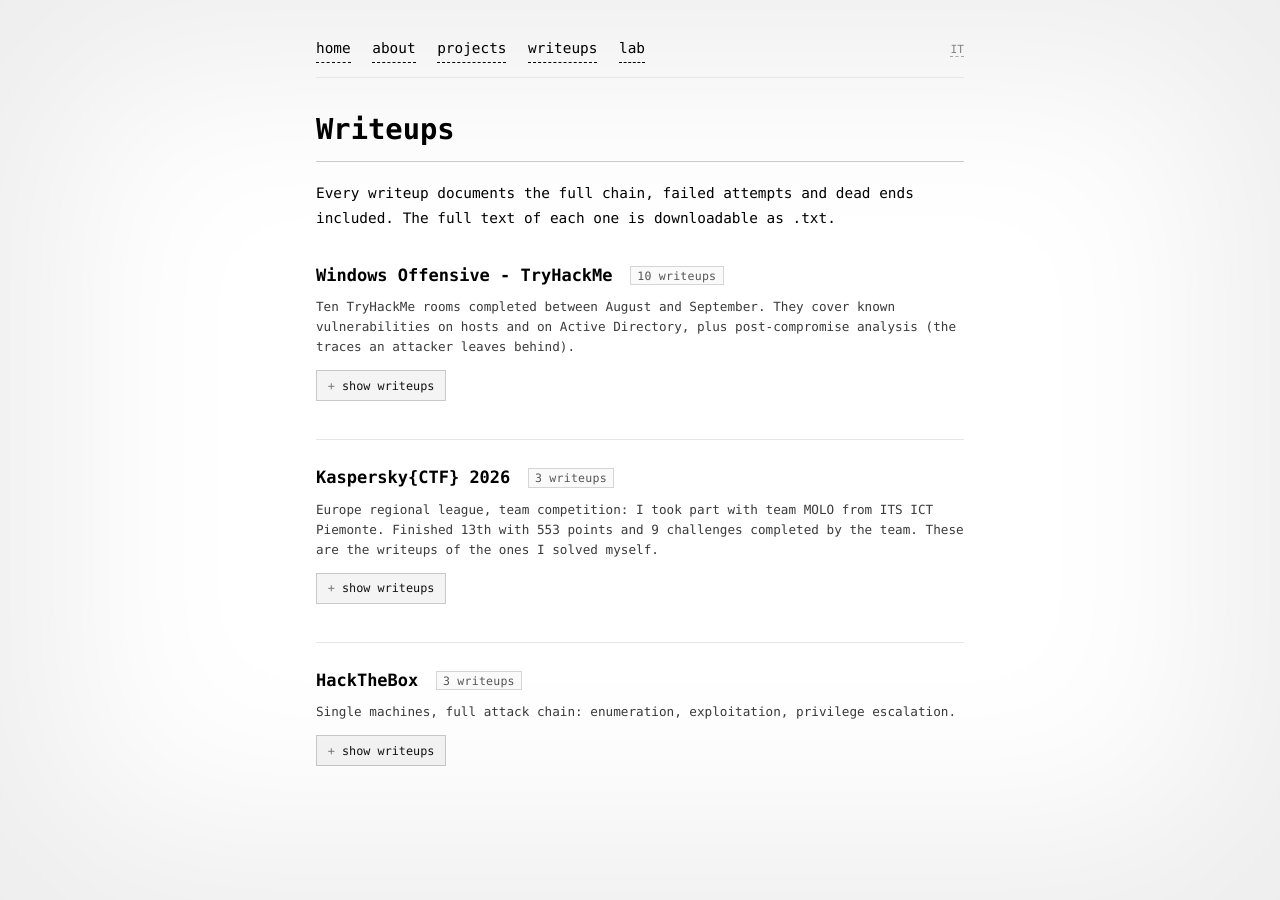
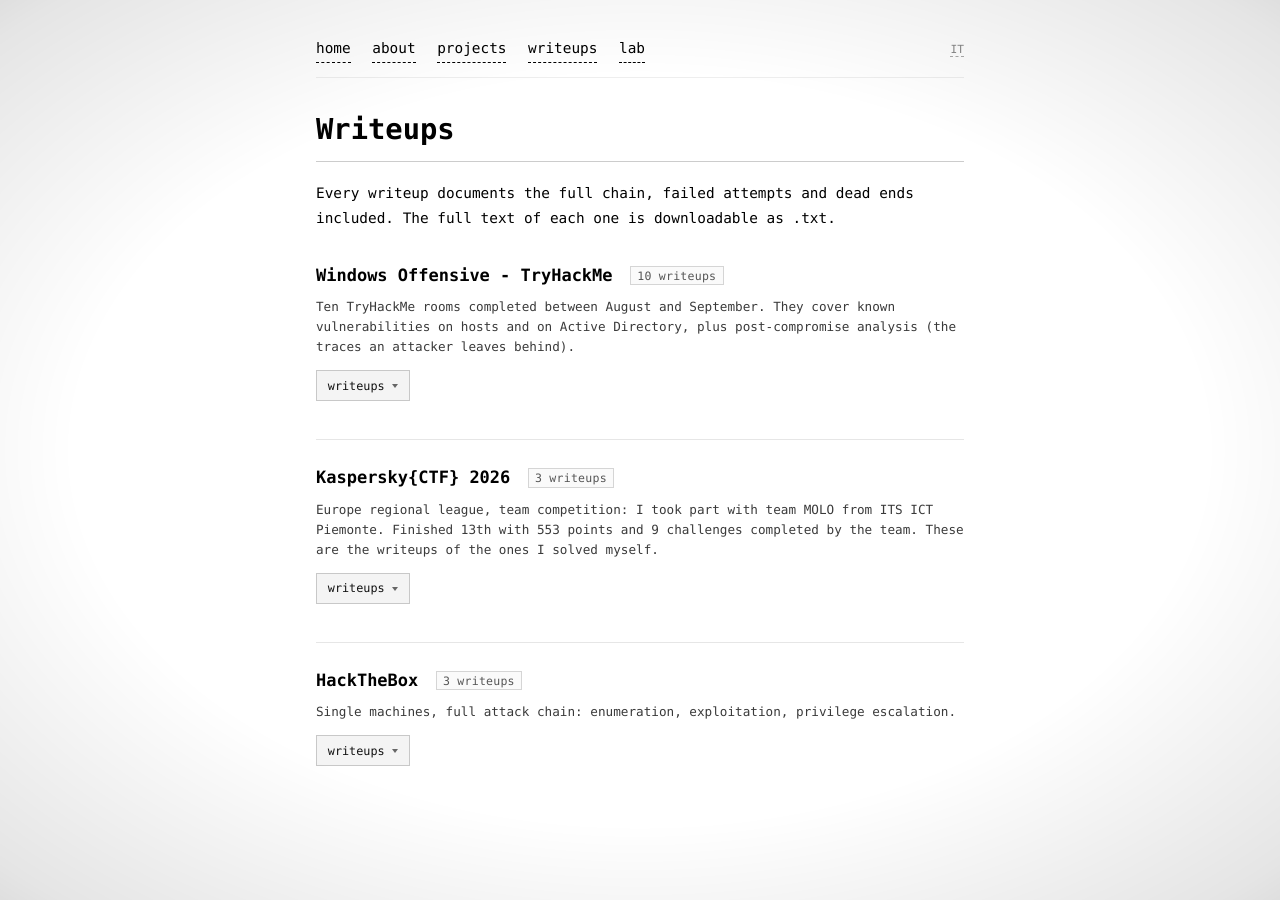
Before and after one commit to torchiachristian/torchiachristian.github.io, a Jekyll site: the page built from writeups.html, in a window 1280 px wide. Built offline with Jekyll 4.4.1, drawn with Linux system fonts in a browser that asks for light colours.

Commit message:
Tendina con freccetta, vignettatura con radial-gradient

```diff
--- a/style.css
+++ b/style.css
@@ -348,11 +348,19 @@
     user-select: none;
 }
 details.series > summary::-webkit-details-marker { display: none; }
-details.series > summary::before {
-    content: "+ ";
-    color: #777;
+details.series > summary::after {
+    content: "";
+    display: inline-block;
+    width: 0; height: 0;
+    margin-left: 8px;
+    vertical-align: 2px;
+    border-left: 4px solid transparent;
+    border-right: 4px solid transparent;
+    border-top: 5px solid #666;
+    transition: transform 0.15s ease;
 }
-details.series[open] > summary::before { content: "\2212 "; }
+details.series[open] > summary::after { transform: rotate(180deg); }
+details.series > summary:hover::after { border-top-color: #111; }
 details.series > summary:hover { background: #ececec; border-color: #999; }
 details.series > summary:focus { outline: none; }
 details.series[open] > summary { margin-bottom: 6px; }
@@ -368,16 +376,24 @@
 /* ==================== vignettatura ==================== */
 /* su html e non su body: body ha zoom, che rompe position fixed */
 
-html { position: relative; }
 html::before {
     content: "";
     position: fixed;
     top: 0; left: 0; right: 0; bottom: 0;
     pointer-events: none;
     z-index: 9999;
-    box-shadow: inset 0 0 200px 60px rgba(0,0,0,0.075);
+    background: radial-gradient(ellipse 85% 80% at 50% 50%,
+                rgba(0,0,0,0) 0%,
+                rgba(0,0,0,0) 52%,
+                rgba(0,0,0,0.10) 82%,
+                rgba(0,0,0,0.22) 100%);
 }
 
 @media (max-width: 600px) {
-    html::before { box-shadow: inset 0 0 100px 28px rgba(0,0,0,0.06); }
+    html::before {
+        background: radial-gradient(ellipse 95% 90% at 50% 50%,
+                    rgba(0,0,0,0) 0%,
+                    rgba(0,0,0,0) 60%,
+                    rgba(0,0,0,0.14) 100%);
+    }
 }
--- a/writeups.html
+++ b/writeups.html
@@ -58,7 +58,7 @@
     <h2 class="series-title">Windows Offensive - TryHackMe <span class="series-count">{{ n_thm }} writeups</span></h2>
     <p class="series-desc">Ten TryHackMe rooms completed between August and September. They cover known vulnerabilities on hosts and on Active Directory, plus post-compromise analysis (the traces an attacker leaves behind).</p>
     <details class="series">
-      <summary>show writeups</summary>
+      <summary>writeups</summary>
       {% for w in items %}{% if w.lang == "en" and w.kind != "lab" and w.series == "thm-windows" %}{% include writeup-entry.html w=w lang="en" %}{% endif %}{% endfor %}
       <p class="series-foot"><a href="https://tryhackme.com/p/torchiachristian" target="_blank">TryHackMe profile &rarr;</a></p>
     </details>
@@ -68,7 +68,7 @@
     <h2 class="series-title">Kaspersky{CTF} 2026 <span class="series-count">{{ n_kctf }} writeups</span></h2>
     <p class="series-desc">Europe regional league, team competition: I took part with team MOLO from ITS ICT Piemonte. Finished 13th with 553 points and 9 challenges completed by the team. These are the writeups of the ones I solved myself.</p>
     <details class="series">
-      <summary>show writeups</summary>
+      <summary>writeups</summary>
       <div class="writeup-image">
         <img src="/assets/writeups/kctf-scoreboard.png" alt="Kaspersky CTF 2026 scoreboard, Europe league">
         <div class="img-caption">Final standing in the Europe regional league</div>
@@ -81,7 +81,7 @@
     <h2 class="series-title">HackTheBox <span class="series-count">{{ n_htb }} writeups</span></h2>
     <p class="series-desc">Single machines, full attack chain: enumeration, exploitation, privilege escalation.</p>
     <details class="series">
-      <summary>show writeups</summary>
+      <summary>writeups</summary>
       {% for w in items %}{% if w.lang == "en" and w.kind != "lab" and w.series == nil %}{% include writeup-entry.html w=w lang="en" %}{% endif %}{% endfor %}
     </details>
   </section>
```
Also changed, not shown: other parts of writeups.html (+3 -3 lines).
